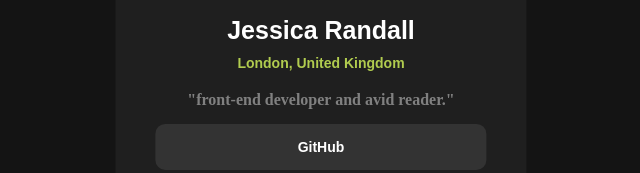
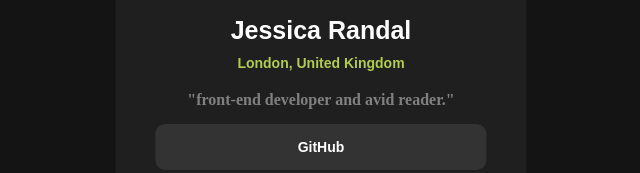
Before and after one commit to cleybsonreis/html-css, a plain HTML site: page desafio/desafio-frontend/index.html in a window 1280 px wide. Shown: the part 225-398 px from the top of the page, 319-959 px from the left. Drawn offline with Linux system fonts and the light colour scheme.

Commit message:
Atualização do nome
Atualizei o nome do cliente como foi mandado !

```diff
--- a/desafio/desafio-frontend/index.html
+++ b/desafio/desafio-frontend/index.html
@@ -12,7 +12,7 @@
         <div class="tudo">
 
             <img class="ft_jessica" src="conteudo/assets/images/avatar-jessica.jpeg" alt="">
-            <h1 id="name">Jessica Randall</h1>
+            <h1 id="name">Jessica Randal</h1>
             <h2 class="place">London, United Kingdom</h2>
             <p id="job"> "front-end developer and avid reader."</p>
             <div id="links">
```
